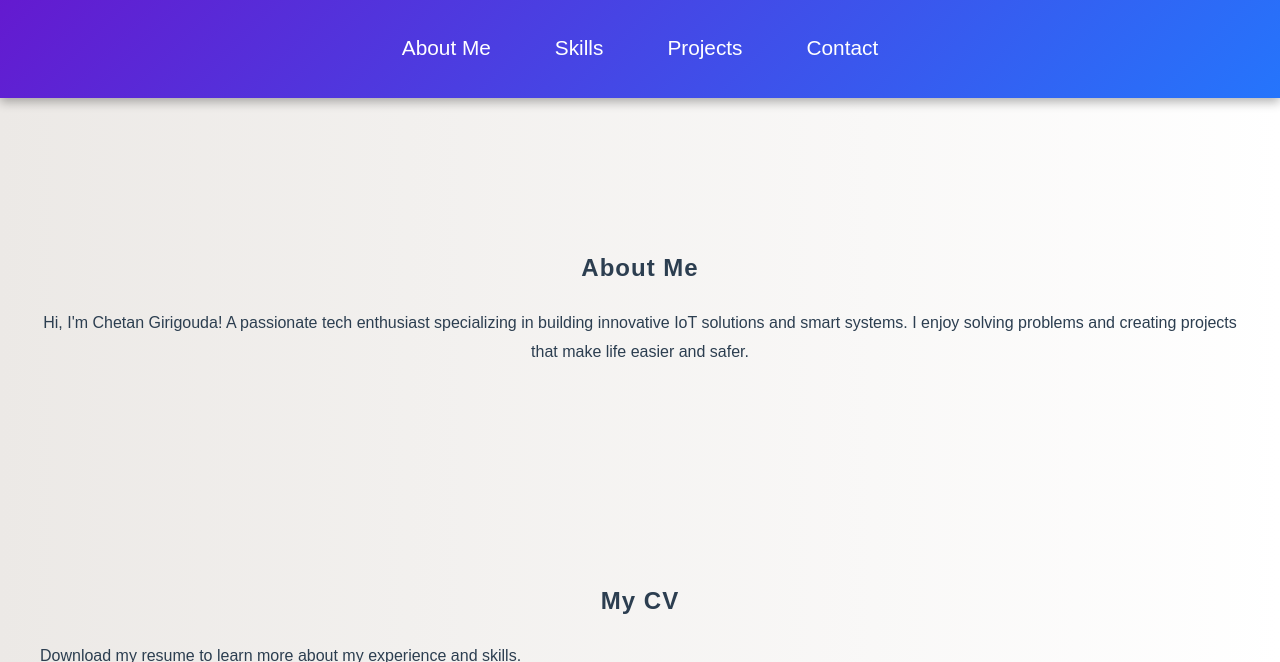
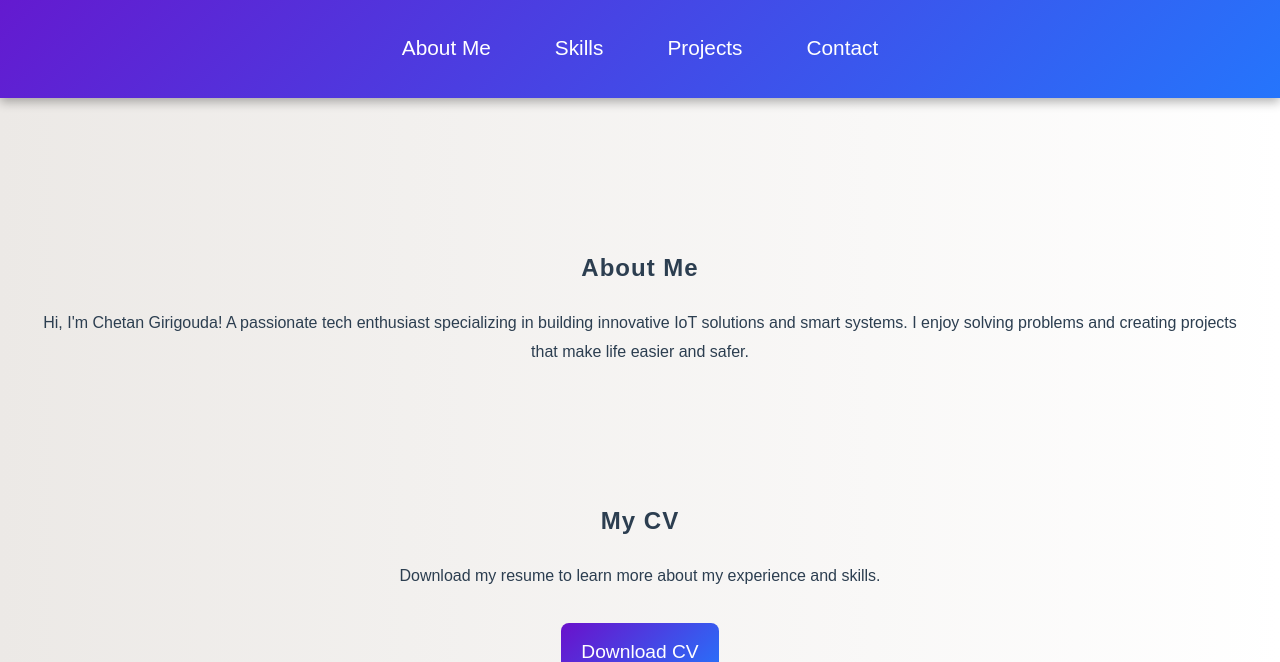
Before and after one commit to ChetanGirigouda/chetan-Girigouda, a plain HTML site: page index.html in a window 1280 px wide. Shown: the part 138-800 px from the top of the page. Drawn offline with Linux system fonts and the light colour scheme.

Commit message:
Update style.css

```diff
--- a/style.css
+++ b/style.css
@@ -69,6 +69,29 @@ nav a:hover {
 /* About Me Section */
 #about p {
     text-align: center;
+}
+
+/* CV Section */
+#cv {
+    text-align: center;
+    padding: 3rem 0;
+}
+
+.cv-button {
+    display: inline-block;
+    padding: 12px 20px;
+    font-size: 1.2rem;
+    color: white;
+    background: linear-gradient(135deg, #6a11cb, #2575fc);
+    text-decoration: none;
+    border-radius: 8px;
+    transition: background 0.3s, transform 0.3s;
+    margin-top: 1rem;
+}
+
+.cv-button:hover {
+    background: #4a00e0;
+    transform: scale(1.05);
 }
 
 /* Skills Section */
```
